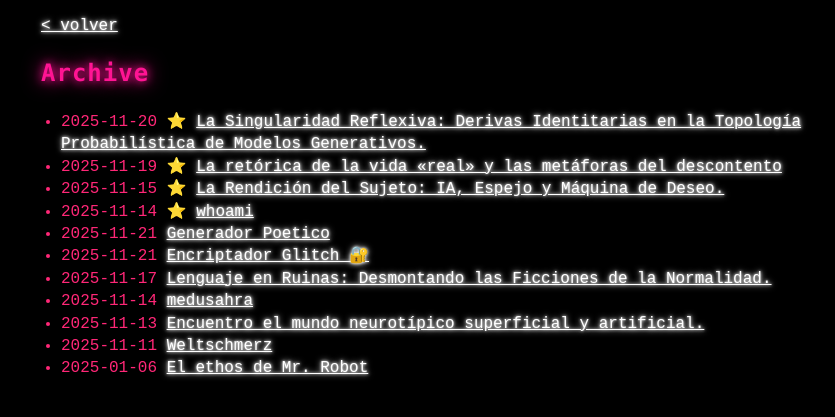
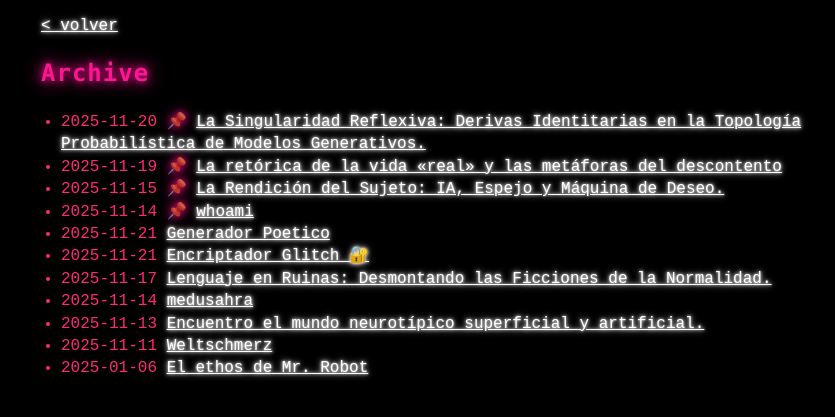
Before and after one commit to medusahra/medusahra.github.io, a Jekyll site: the page built from archive.md, in a window 1280 px wide. Shown: the top 417 px of the page, without its empty margins (199-1034 px from the left). Built offline with Jekyll 4.4.1, drawn with Linux system fonts in a browser that asks for light colours; some of the changed lines change nothing that is shown.

Commit message:
Update archive.md

```diff
--- a/archive.md
+++ b/archive.md
@@ -2,7 +2,6 @@
 layout: default
 title: Archive
 ---
-
 [< volver](/)
 
 # Archive
@@ -11,9 +10,29 @@ title: Archive
 {% assign normal_posts = site.posts | where_exp: "post", "post.pinned != true" %}
 
 {% for post in pinned_posts %}
-- {{ post.date | date: "%Y-%m-%d" }} ⭐ [{{ post.title }}]({{ post.url }})
+- {{ post.date | date: "%Y-%m-%d" }} <span class="pin-icon">📌</span> [{{ post.title }}]({{ post.url }})
 {% endfor %}
 
 {% for post in normal_posts %}
 - {{ post.date | date: "%Y-%m-%d" }} [{{ post.title }}]({{ post.url }})
 {% endfor %}
+
+<style>
+.pin-icon {
+  color: #ff1493;
+  text-shadow: 0 0 10px #ff1493, 0 0 20px #ff1493;
+  animation: pulse-glow 2s ease-in-out infinite;
+  display: inline-block;
+}
+
+@keyframes pulse-glow {
+  0%, 100% {
+    opacity: 1;
+    text-shadow: 0 0 10px #ff1493, 0 0 20px #ff1493;
+  }
+  50% {
+    opacity: 0.7;
+    text-shadow: 0 0 5px #ff1493, 0 0 10px #ff1493;
+  }
+}
+</style>
```
